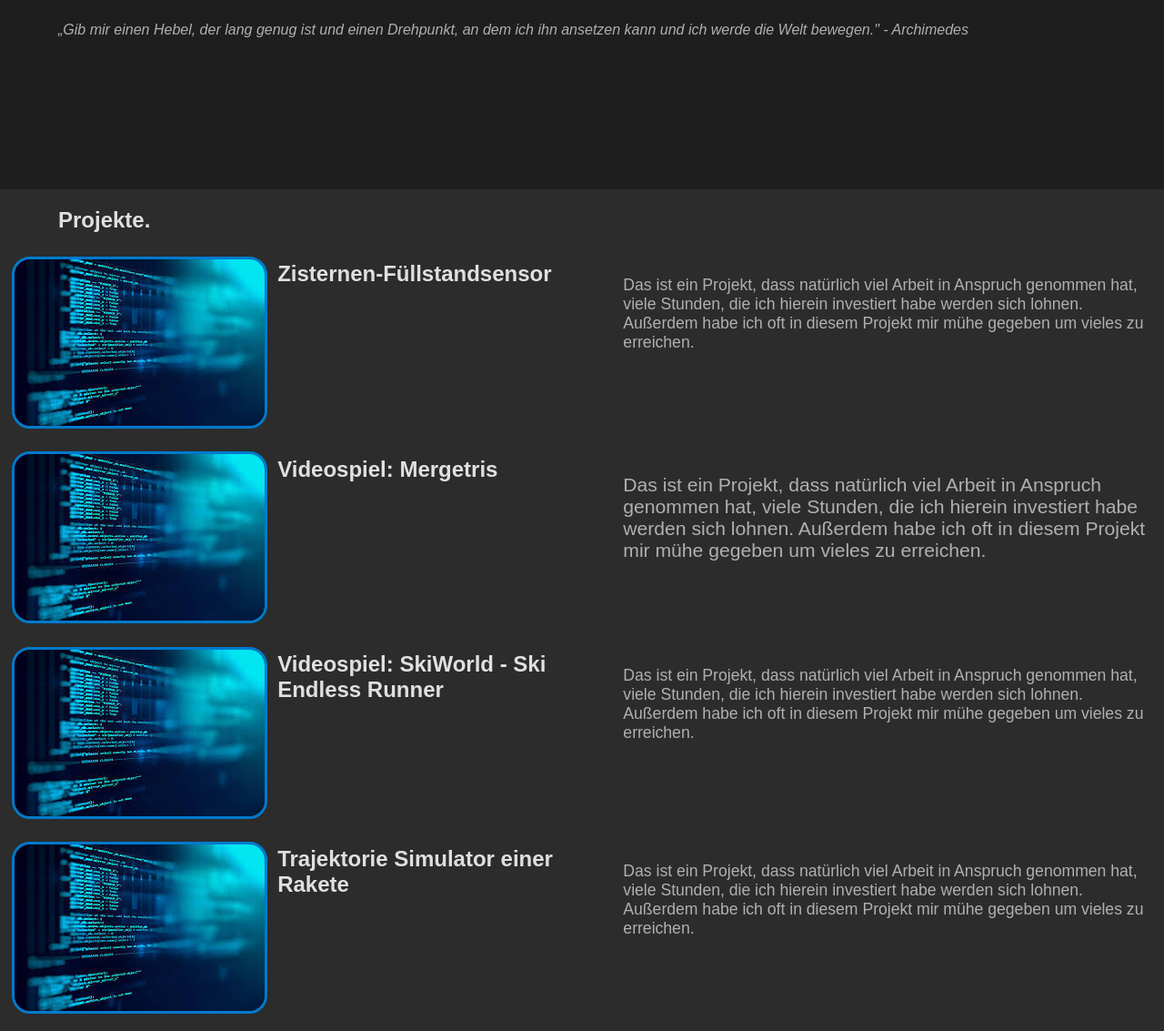
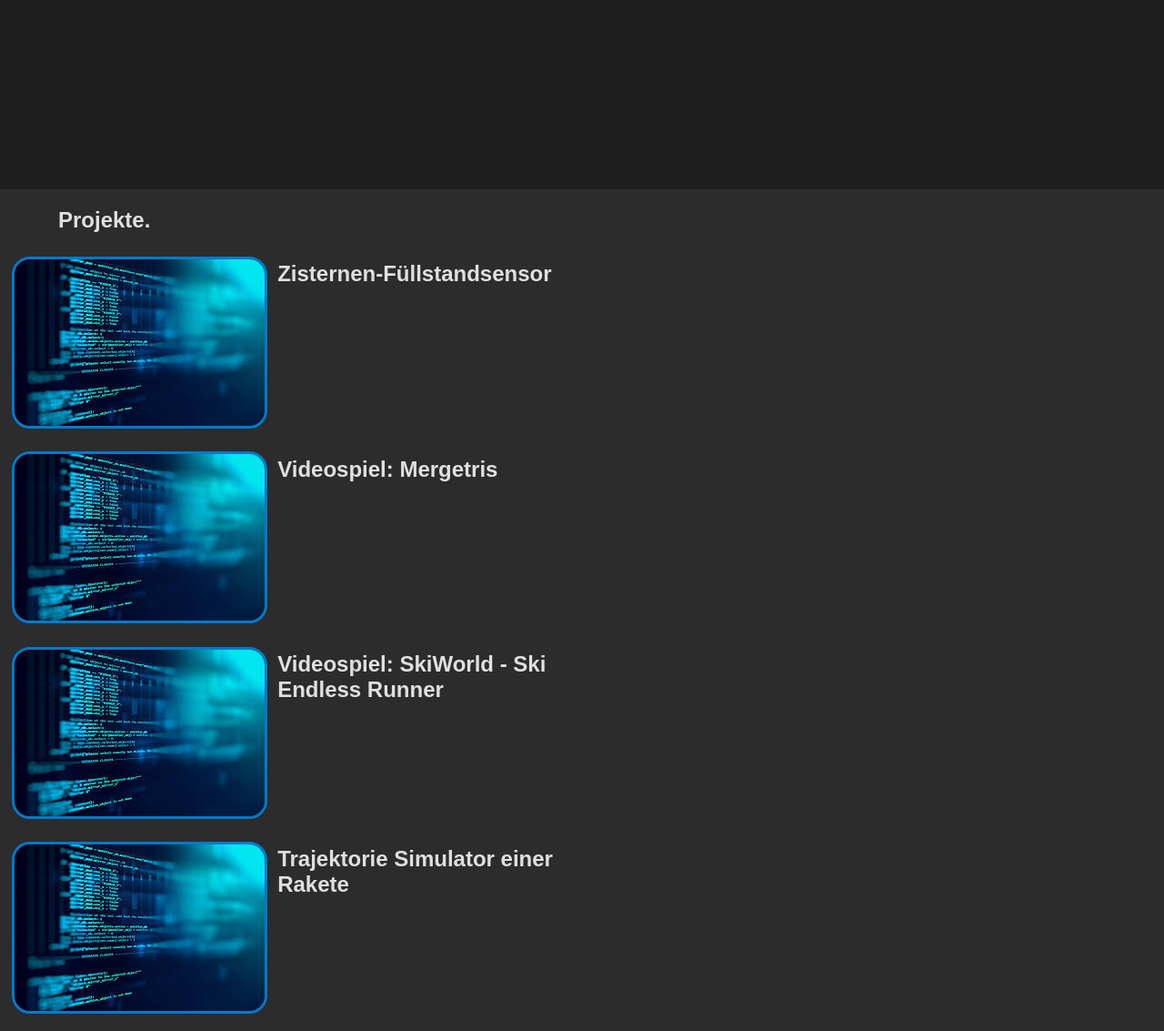
Before and after one commit to TreborRH/Portfolio, a plain HTML site: page index.html in a window 1280 px wide. Shown: the part 271-1404 px from the top of the page at 91% size. Drawn offline with Linux system fonts and the light colour scheme.

Commit message:
Deleted Placeholders

```diff
--- a/index.html
+++ b/index.html
@@ -17,7 +17,7 @@
     <div class="starter">
         <div class="startertext">
             <h1>Robert Hapke</h1>
-            <i>„Gib mir einen Hebel, der lang genug ist und einen Drehpunkt, an dem ich ihn ansetzen kann und ich werde die Welt bewegen." - Archimedes</i>
+            <i></i>
         </div>
     </div>
     <div>
@@ -30,7 +30,7 @@
                         <div class="ProjektHeadlineBox">
                             <h3 class="ProjektHeadline">Zisternen-Füllstandsensor</h3>
                         </div>
-                        <p class="ProjektZusammenfassung">Das ist ein Projekt, dass natürlich viel Arbeit in Anspruch genommen hat, viele Stunden, die ich hierein investiert habe werden sich lohnen. Außerdem habe ich oft in diesem Projekt mir mühe gegeben um vieles zu erreichen.</p>
+                        <p class="ProjektZusammenfassung"></p>
                     </p>
                 </div>
             </a>
@@ -44,7 +44,7 @@
                             <h3 class="ProjektHeadline">Videospiel: Mergetris</h3>
                         </div>
                         <div class="ProjektZusammenfassung">
-                            <p>Das ist ein Projekt, dass natürlich viel Arbeit in Anspruch genommen hat, viele Stunden, die ich hierein investiert habe werden sich lohnen. Außerdem habe ich oft in diesem Projekt mir mühe gegeben um vieles zu erreichen.</p>
+                            <p></p>
                         </div>
                     </p>
                 </div>
@@ -58,7 +58,7 @@
                         <div class="ProjektHeadlineBox">
                             <h3 class="ProjektHeadline">Videospiel: SkiWorld - Ski Endless Runner</h3>
                         </div>
-                        <p class="ProjektZusammenfassung">Das ist ein Projekt, dass natürlich viel Arbeit in Anspruch genommen hat, viele Stunden, die ich hierein investiert habe werden sich lohnen. Außerdem habe ich oft in diesem Projekt mir mühe gegeben um vieles zu erreichen.</p>
+                        <p class="ProjektZusammenfassung"></p>
                     </p>
                 </div>
             </a>
@@ -70,7 +70,7 @@
                             <div class="ProjektHeadlineBox">
                                 <h3 class="ProjektHeadline">Trajektorie Simulator einer Rakete</h3>
                             </div>
-                            <p class="ProjektZusammenfassung">Das ist ein Projekt, dass natürlich viel Arbeit in Anspruch genommen hat, viele Stunden, die ich hierein investiert habe werden sich lohnen. Außerdem habe ich oft in diesem Projekt mir mühe gegeben um vieles zu erreichen.</p>
+                            <p class="ProjektZusammenfassung"></p>
                         </p>
                     </div>
                 </a>
```
